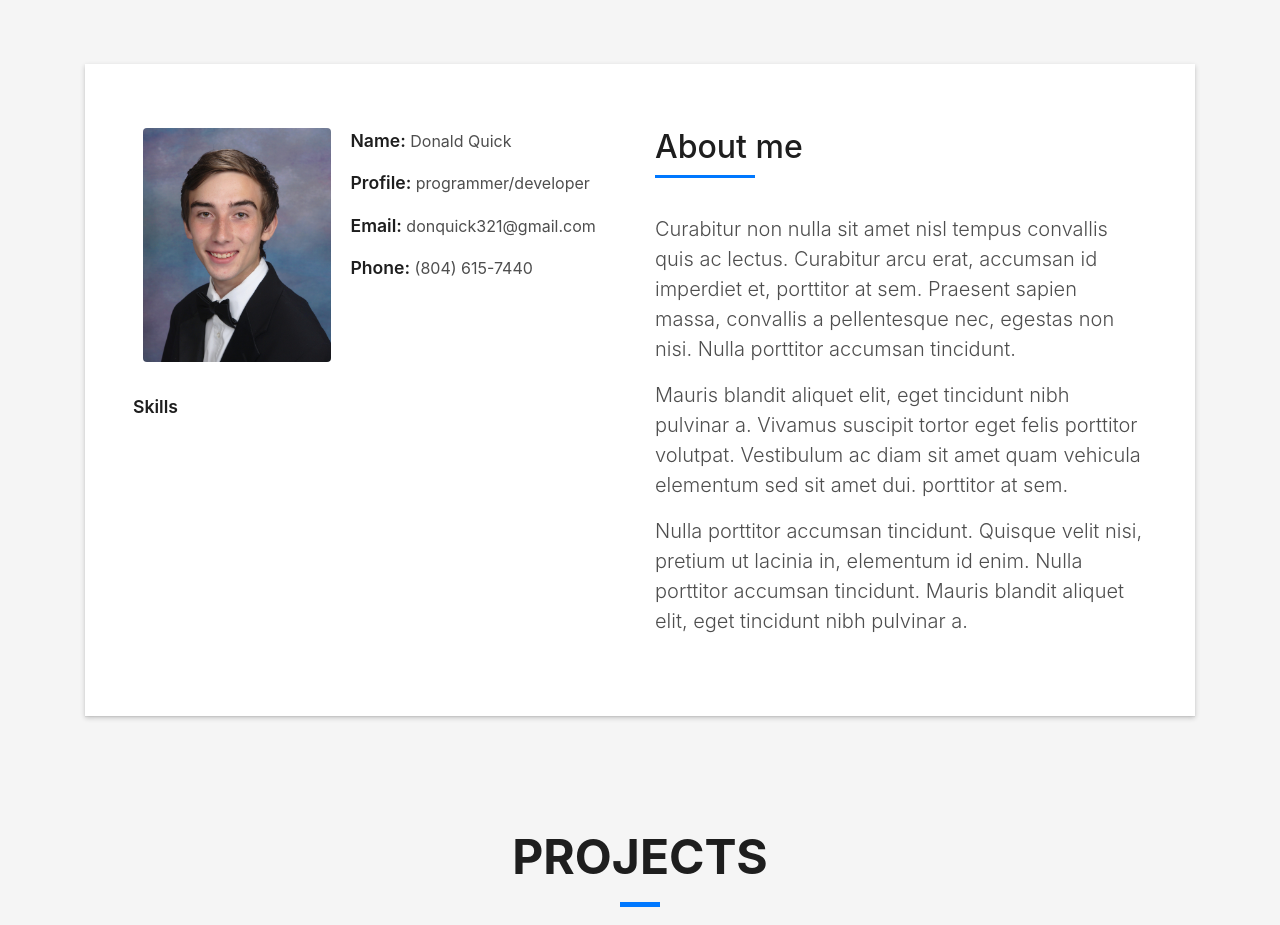
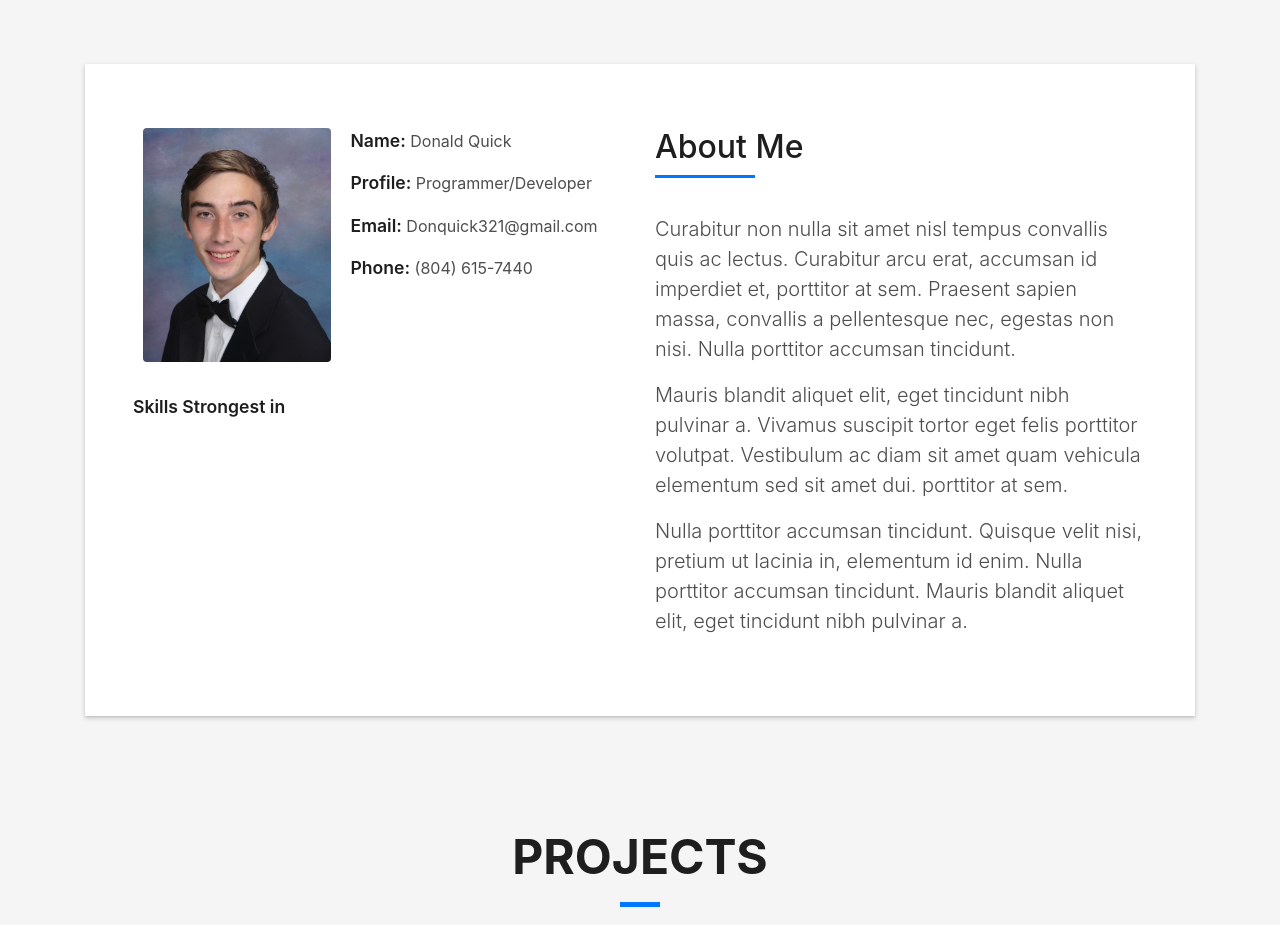
Before and after one commit to donq123/donq123.github.io, a plain HTML site: page index.html in a window 1280 px wide. Shown: the part 800-1725 px from the top of the page. Drawn offline with Linux system fonts and the light colour scheme; files whose address does not match are found by name.

Commit message:
Spelling Corrections

```diff
--- a/index.html
+++ b/index.html
@@ -93,14 +93,14 @@
                   <div class="col-sm-6 col-md-7">
                     <div class="about-info">
                       <p><span class="title-s">Name: </span> <span>Donald Quick</span></p>
-                      <p><span class="title-s">Profile: </span> <span>programmer/developer</span></p>
-                      <p><span class="title-s">Email: </span> <span>donquick321@gmail.com</span></p>
+                      <p><span class="title-s">Profile: </span> <span>Programmer/Developer</span></p>
+                      <p><span class="title-s">Email: </span> <span>Donquick321@gmail.com</span></p>
                       <p><span class="title-s">Phone: </span> <span>(804) 615-7440</span></p>
                     </div>
                   </div>
                 </div>
                 <div class="skill-mf">
-                  <p class="title-s">Skills</p>
+                  <p class="title-s">Skills Strongest in</p>
                   <!-- <span>HTML</span> <span class="pull-right">85%</span>
                   <div class="progress">
                     <div class="progress-bar" role="progressbar" style="width: 85%;" aria-valuenow="85" aria-valuemin="0"
@@ -127,7 +127,7 @@
                 <div class="about-me pt-4 pt-md-0">
                   <div class="title-box-2">
                     <h5 class="title-left">
-                      About me
+                      About Me
                     </h5>
                   </div>
                   <p class="lead">
```
